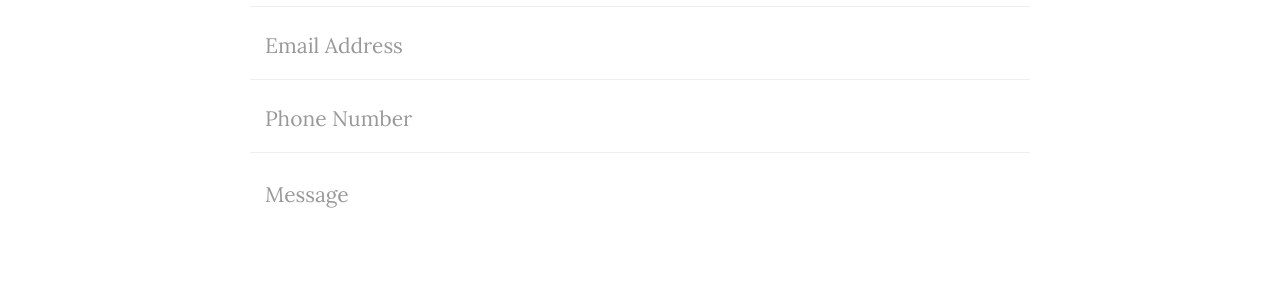
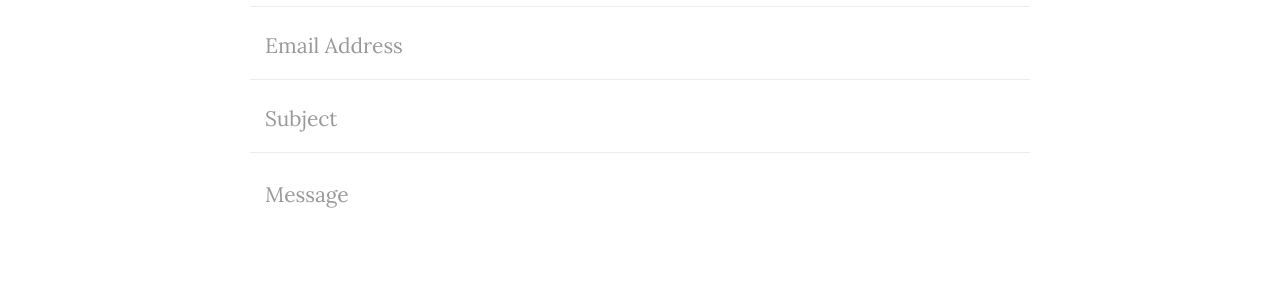
Before and after one commit to KompiAjaib/kompiajaib.github.io, a Jekyll site: the page built from contact.html, in a window 1280 px wide. Shown: the part 685-985 px from the top of the page. Built offline with Jekyll 4.4.1, drawn with Linux system fonts in a browser that asks for light colours; nearby versions of some CDN libraries; comment, search, counter and statistics services are not loaded.

Commit message:
Update contact.html

```diff
--- a/contact.html
+++ b/contact.html
@@ -20,21 +20,21 @@ header-img: "img/contact-bg.jpg"
     <div class="row control-group">
         <div class="form-group col-xs-12 floating-label-form-group controls">
             <label>Email Address</label>
-            <input type="email" class="form-control" placeholder="Email Address" id="email" name="email" required data-validation-required-message="Please enter your email address.">
+            <input type="email" class="form-control" placeholder="Email Address" id="email" name="_replyto" required data-validation-required-message="Please enter your email address.">
             <p class="help-block text-danger"></p>
         </div>
     </div>
     <div class="row control-group">
         <div class="form-group col-xs-12 floating-label-form-group controls">
-            <label>Phone Number</label>
-            <input type="tel" class="form-control" placeholder="Phone Number" id="phone" name="phone" required data-validation-required-message="Please enter your phone number.">
+            <label>Subject</label>
+            <input type="text" class="form-control" placeholder="Subject" id="subject" name="_subject" required data-validation-required-message="Please enter your subject email.">
             <p class="help-block text-danger"></p>
         </div>
     </div>
     <div class="row control-group">
         <div class="form-group col-xs-12 floating-label-form-group controls">
             <label>Message</label>
-            <textarea rows="5" class="form-control" placeholder="Message" id="message" name="message" required data-validation-required-message="Please enter a message."></textarea>
+            <textarea rows="5" class="form-control" placeholder="Message" id="message" required data-validation-required-message="Please enter a message."></textarea>
             <p class="help-block text-danger"></p>
         </div>
     </div>
```
